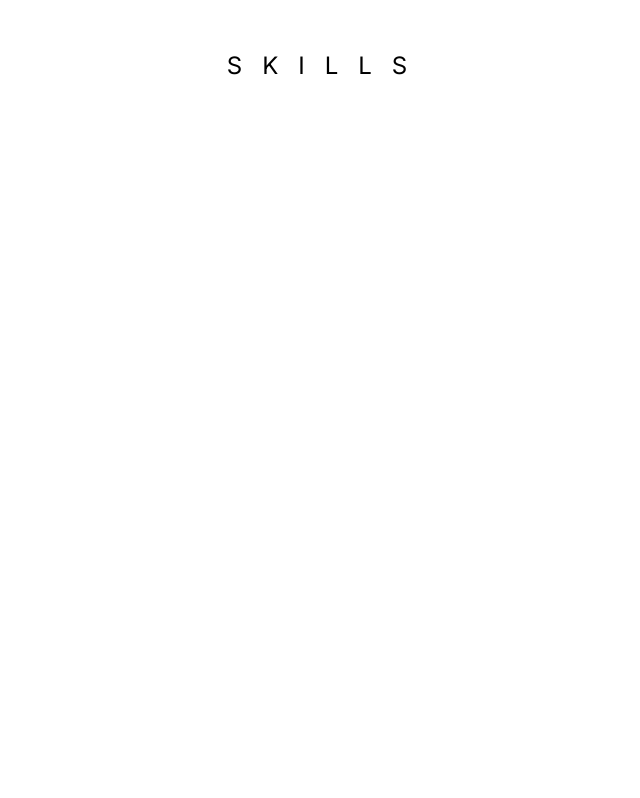
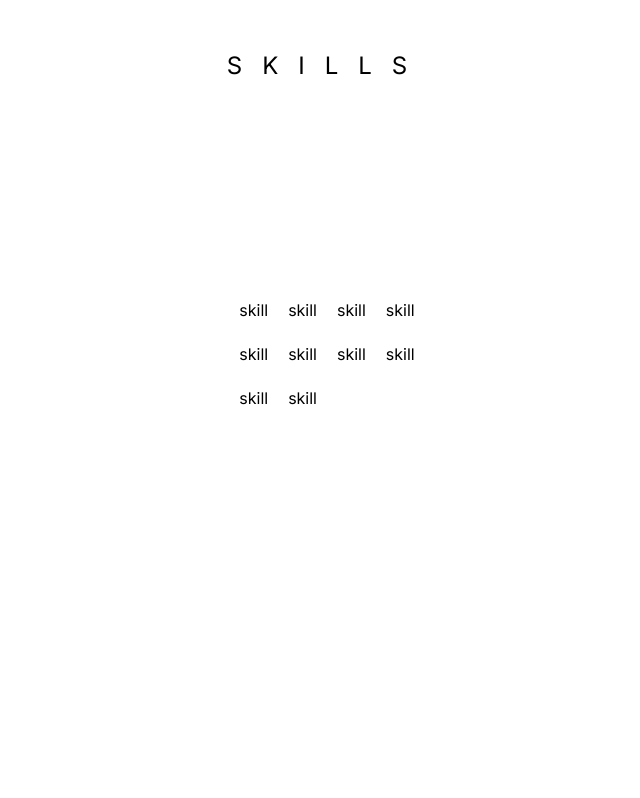
Before and after one commit to frodri13/Fabio-Rodriguez.Porfolio, a Next.js app: page / in a window 1280 px wide. Shown: the part 1646-2444 px from the top of the page, without its empty margins (313-953 px from the left). Built offline with nearby package versions, Linux system fonts and the light colour scheme.

Commit message:
skill component created and added to skills

```diff
--- /dev/null
+++ b/components/Skill.tsx
@@ -0,0 +1,7 @@
+export default function Skill() {
+    return(
+        <div>
+            skill
+        </div>
+    )
+}
--- a/components/Skills.tsx
+++ b/components/Skills.tsx
@@ -1,12 +1,32 @@
 'use client'
 
 import {motion} from 'framer-motion'
+import Skill from './Skill'
 
 export default function Skills() {
     return(
-        <motion.div className="h-screen flex relative flex-col text-center md:text-left xl:flex-row
-        max-w-[2000px] xl:px-10 min-h-screen justify-center xl:space-y-0 items-center">
+        <motion.div
+            initial={{ opacity: 0 }}
+            whileInView={{ opacity: 1 }}
+            transition={{ duration: 1.5 }}
+
+            className="h-screen flex relative flex-col text-center md:text-left xl:flex-row
+                max-w-[2000px] xl:px-10 min-h-screen justify-center xl:space-y-0 items-center">
             <h3 className="top-24 uppercase tracking-[20px] text-2xl absolute">Skills</h3>
+
+            <div className='grid grid-cols-4 gap-5'>
+                <Skill />
+                <Skill />
+                <Skill />
+                <Skill />
+                <Skill />
+                <Skill />
+                <Skill />
+                <Skill />
+                <Skill />
+                <Skill />
+            </div>
+
         </motion.div>
     )
 }
```
